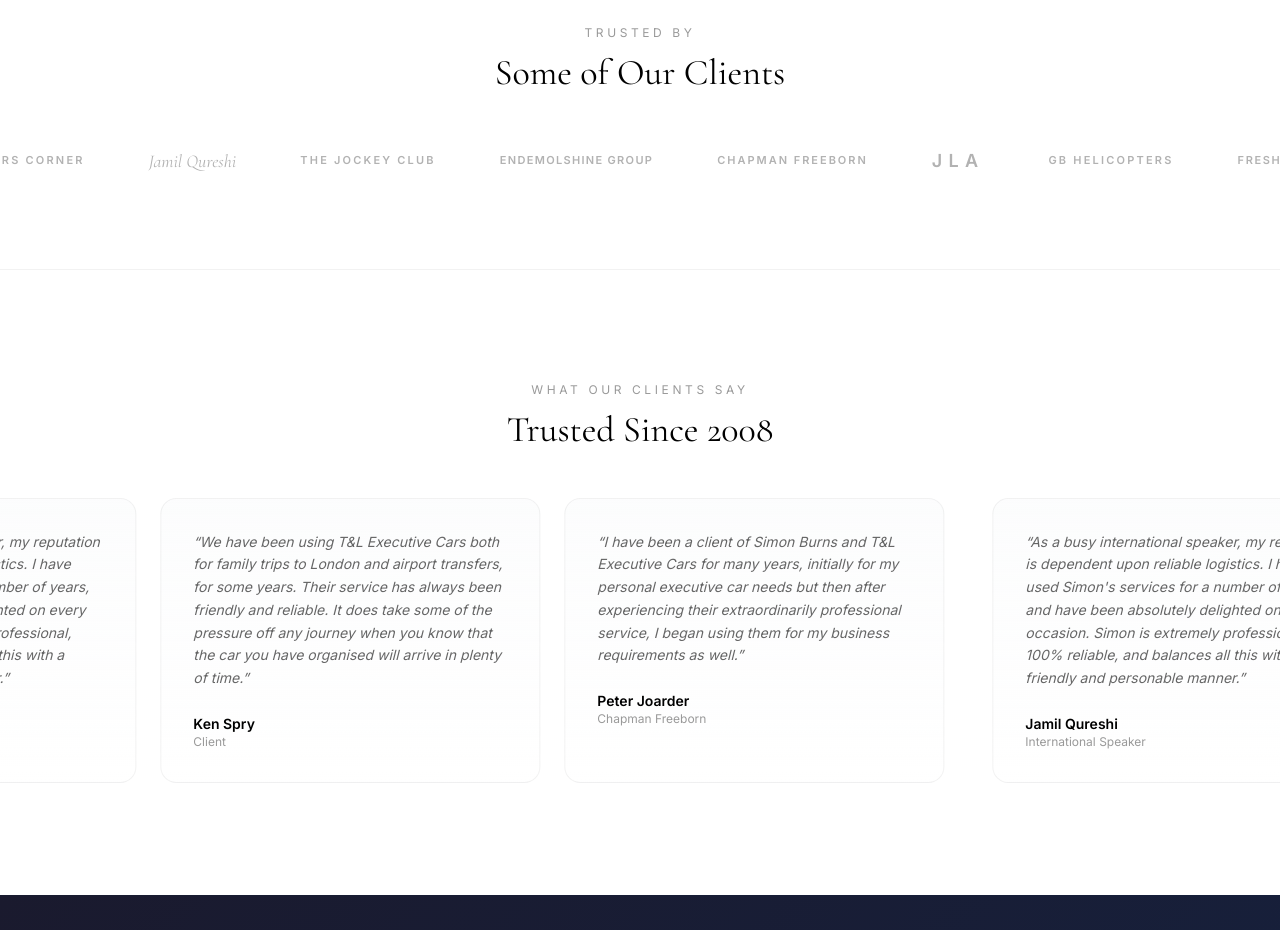
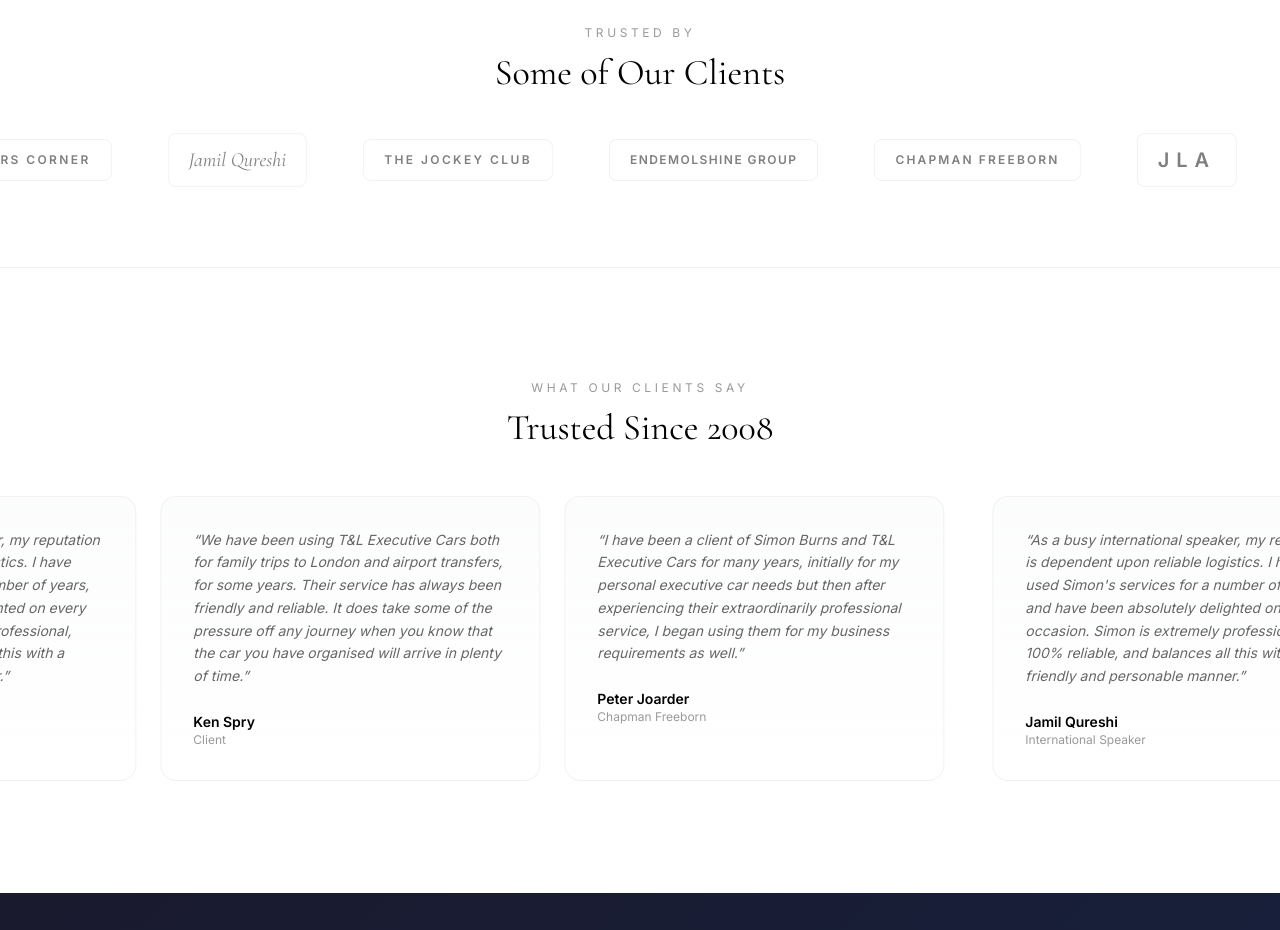
Before and after one commit to jakeylee93/tl-executive-cars, a Next.js app: page / in a window 1280 px wide. Shown: the part 2040-2970 px from the top of the page. Built offline with nearby package versions, Linux system fonts and the light colour scheme.

Commit message:
🚗 Fix client logos — bigger text, card containers, more visible
- Text bumped to text-xs/text-xl (was text-[11px])
- Each logo in a white card with subtle border
- 50% opacity text (was 30% - too invisible)
- Proper padding and spacing

```diff
--- a/app/page.tsx
+++ b/app/page.tsx
@@ -298,26 +298,26 @@
         </div>
 
         <div className="relative">
-          <div className="flex items-center gap-12 md:gap-16 client-scroll" style={{ width: 'max-content', animation: 'clientScroll 35s linear infinite' }}>
+          <div className="flex items-center gap-10 md:gap-14 client-scroll" style={{ width: 'max-content', animation: 'clientScroll 35s linear infinite' }}>
             {[...Array(2)].map((_, setIdx) => (
-              <div key={setIdx} className="flex items-center gap-12 md:gap-16 px-6">
+              <div key={setIdx} className="flex items-center gap-10 md:gap-14 px-6">
                 {[
-                  { name: 'LONDON SPEAKER BUREAU', style: 'tracking-[0.15em] text-[11px] font-semibold' },
-                  { name: 'SPEAKERS CORNER', style: 'tracking-[0.2em] text-[11px] font-semibold' },
-                  { name: 'Jamil Qureshi', style: 'text-lg italic', serif: true },
-                  { name: 'THE JOCKEY CLUB', style: 'tracking-[0.2em] text-[11px] font-bold' },
-                  { name: 'ENDEMOLSHINE GROUP', style: 'tracking-[0.12em] text-[11px] font-semibold' },
-                  { name: 'CHAPMAN FREEBORN', style: 'tracking-[0.18em] text-[11px] font-semibold' },
-                  { name: 'JLA', style: 'tracking-[0.35em] text-lg font-bold' },
-                  { name: 'GB HELICOPTERS', style: 'tracking-[0.2em] text-[11px] font-semibold' },
-                  { name: 'FRESH PARTNERS', style: 'tracking-[0.15em] text-[11px] font-semibold' },
+                  { name: 'LONDON SPEAKER BUREAU', style: 'tracking-[0.15em] text-xs font-semibold' },
+                  { name: 'SPEAKERS CORNER', style: 'tracking-[0.2em] text-xs font-semibold' },
+                  { name: 'Jamil Qureshi', style: 'text-xl italic', serif: true },
+                  { name: 'THE JOCKEY CLUB', style: 'tracking-[0.2em] text-xs font-bold' },
+                  { name: 'ENDEMOLSHINE GROUP', style: 'tracking-[0.12em] text-xs font-semibold' },
+                  { name: 'CHAPMAN FREEBORN', style: 'tracking-[0.18em] text-xs font-semibold' },
+                  { name: 'JLA', style: 'tracking-[0.35em] text-xl font-bold' },
+                  { name: 'GB HELICOPTERS', style: 'tracking-[0.2em] text-xs font-semibold' },
+                  { name: 'FRESH PARTNERS', style: 'tracking-[0.15em] text-xs font-semibold' },
                 ].map(c => (
                   <div
                     key={`${setIdx}-${c.name}`}
-                    className="flex-shrink-0 flex items-center justify-center h-14 opacity-30 hover:opacity-70 transition-all duration-300"
+                    className="flex-shrink-0 flex items-center justify-center py-3 px-5 rounded-lg border border-black/5 bg-white"
                   >
                     <span
-                      className={`whitespace-nowrap text-black ${c.style}`}
+                      className={`whitespace-nowrap text-black/50 ${c.style}`}
                       style={{ fontFamily: c.serif ? "'Cormorant Garamond', serif" : "'Inter', sans-serif" }}
                     >
                       {c.name}
```
